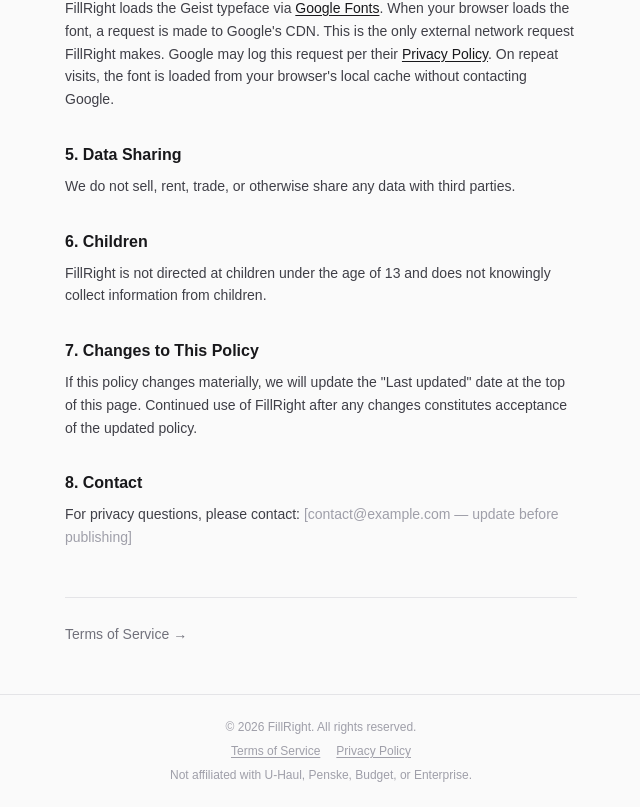
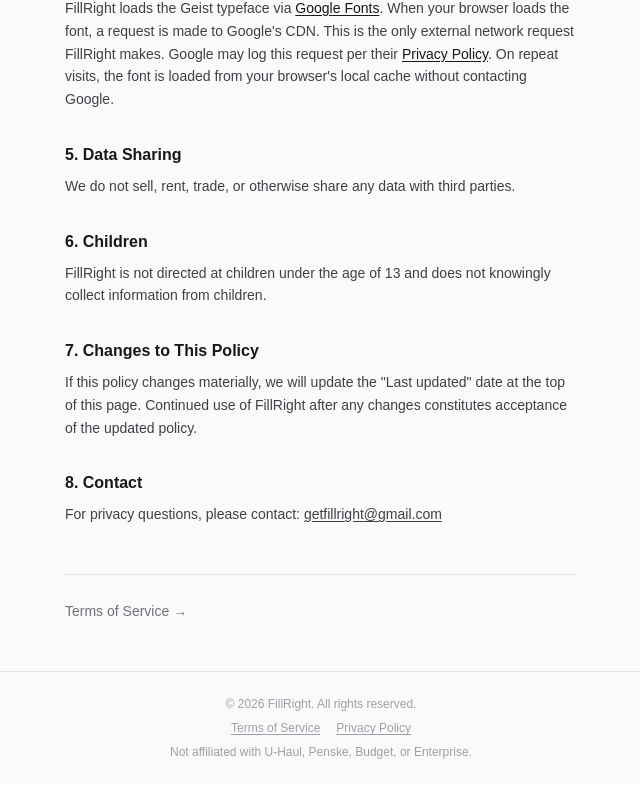
Before and after one commit to shaunczubkowski/Haul-Pass, a Next.js app: page /privacy in a window 1280 px wide. Shown: the part 1023-1830 px from the top of the page, without its empty margins (319-959 px from the left). After the commit the page ends 1807 px from the top, so only its background shows below. Built offline with nearby package versions, Linux system fonts and the light colour scheme; no server answers.

Commit message:
fix(legal): replace contact placeholder with getfillright@gmail.com
https://claude.ai/code/session_01QU44KQb2WHRpm11KEkKEr9

```diff
--- a/src/app/privacy/page.tsx
+++ b/src/app/privacy/page.tsx
@@ -140,7 +140,7 @@ export default function PrivacyPolicy() {
             <h2 className="text-base font-semibold text-zinc-900 mb-2">8. Contact</h2>
             <p className="text-sm leading-relaxed">
               For privacy questions, please contact:{" "}
-              <span className="text-zinc-400">[contact@example.com — update before publishing]</span>
+              <a href="mailto:getfillright@gmail.com" className="text-zinc-700 underline underline-offset-2 hover:text-orange-600 transition-colors">getfillright@gmail.com</a>
             </p>
           </section>
 
--- a/src/app/terms/page.tsx
+++ b/src/app/terms/page.tsx
@@ -114,7 +114,7 @@ export default function TermsOfService() {
             <h2 className="text-base font-semibold text-zinc-900 mb-2">9. Contact</h2>
             <p className="text-sm leading-relaxed">
               For legal inquiries, please contact:{" "}
-              <span className="text-zinc-400">[contact@example.com — update before publishing]</span>
+              <a href="mailto:getfillright@gmail.com" className="text-zinc-700 underline underline-offset-2 hover:text-orange-600 transition-colors">getfillright@gmail.com</a>
             </p>
           </section>
 
```
